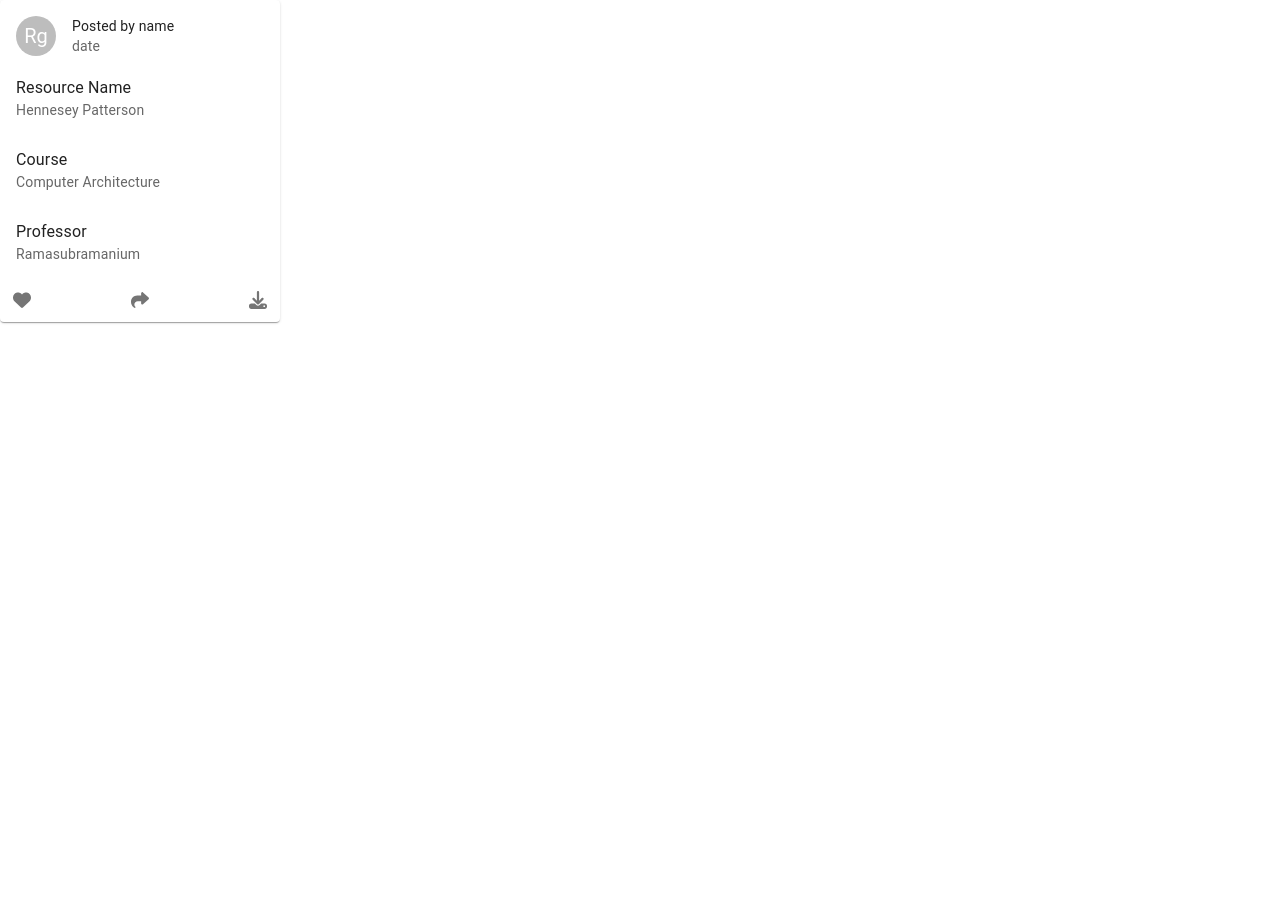
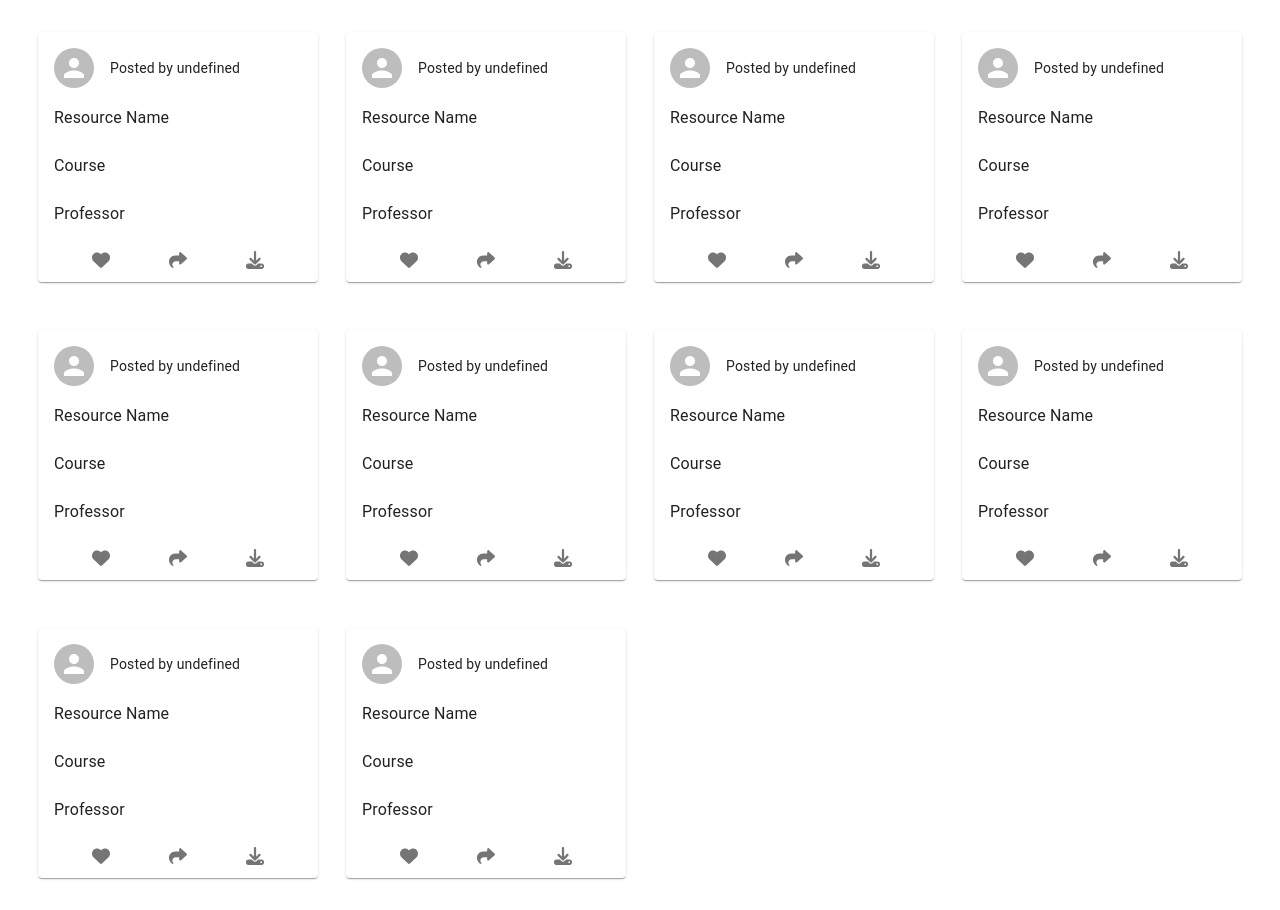
Before and after one commit to hariesh-s/nitthub-client, a React (Create React App) app: page / in a window 1280 px wide. Before the commit the page ends 800 px from the top, so only its background shows below. Built offline with nearby package versions, Linux system fonts and the light colour scheme; a web font is replaced by a local one.

Commit message:
added grid layout

```diff
--- a/src/App.js
+++ b/src/App.js
@@ -1,10 +1,11 @@
 import Navbar from "./components/Navbar"
 import BookCard from "./components/BookCard";
+import BookGrid from "./components/BookGrid";
 
 function App() {
    return (
       <div className="App">
-         <BookCard />
+         <BookGrid />
       </div>
    );
 }
--- a/src/components/BookCard.js
+++ b/src/components/BookCard.js
@@ -11,20 +11,19 @@
    CardActions,
    CardContent,
    CardHeader,
-   CardMedia,
    List,
    ListItem,
    ListItemText,
    IconButton,
 } from "@mui/material";
 
-function BookCard() {
+function BookCard({ initials, authorName, date, resourceName, course, prof }) {
    return (
       <Card sx={{ width: 280 }}>
          <CardHeader
-            avatar={<Avatar>Rg</Avatar>}
-            title={"Posted by " + "name"}
-            subheader={"date"}
+            avatar={<Avatar>{initials}</Avatar>}
+            title={"Posted by " + authorName}
+            subheader={date}
             sx={{
                paddingBottom: "6px",
             }}
@@ -42,24 +41,18 @@
                <ListItem>
                   <ListItemText
                      primary="Resource Name"
-                     secondary="Hennesey Patterson"
+                     secondary={resourceName}
                   />
                </ListItem>
                <ListItem>
-                  <ListItemText
-                     primary="Course"
-                     secondary="Computer Architecture"
-                  />
+                  <ListItemText primary="Course" secondary={course} />
                </ListItem>
                <ListItem>
-                  <ListItemText
-                     primary="Professor"
-                     secondary="Ramasubramanium"
-                  />
+                  <ListItemText primary="Professor" secondary={prof} />
                </ListItem>
             </List>
          </CardContent>
-         <CardActions sx={{ justifyContent: "space-between" }}>
+         <CardActions sx={{ justifyContent: "space-evenly" }}>
             <IconButton size="small">
                <FontAwesomeIcon icon={faHeart} />
             </IconButton>
--- /dev/null
+++ b/src/components/BookGrid.js
@@ -0,0 +1,36 @@
+import { Grid } from "@mui/material";
+import BookCard from "./BookCard";
+
+function BookGrid() {
+   const arr = [1,2,3,4,5,6,7,8,9,10]
+
+   return (
+      <Grid
+         container
+         justifyContent="flex-start"
+         columnSpacing={2}
+         rowSpacing={6}
+         px={{xs: 2, sm: 4}}
+         py={4}
+      >
+         {
+            arr.map(() => (
+               <Grid item
+                  xs={12}
+                  sm={6}
+                  md={4}
+                  lg={3}
+                  sx={{
+                     display: "flex",
+                     justifyContent: "center"
+                  }}
+               >
+                  <BookCard />
+               </Grid>
+            ))
+         }
+      </Grid>
+   );
+}
+
+export default BookGrid;
```
